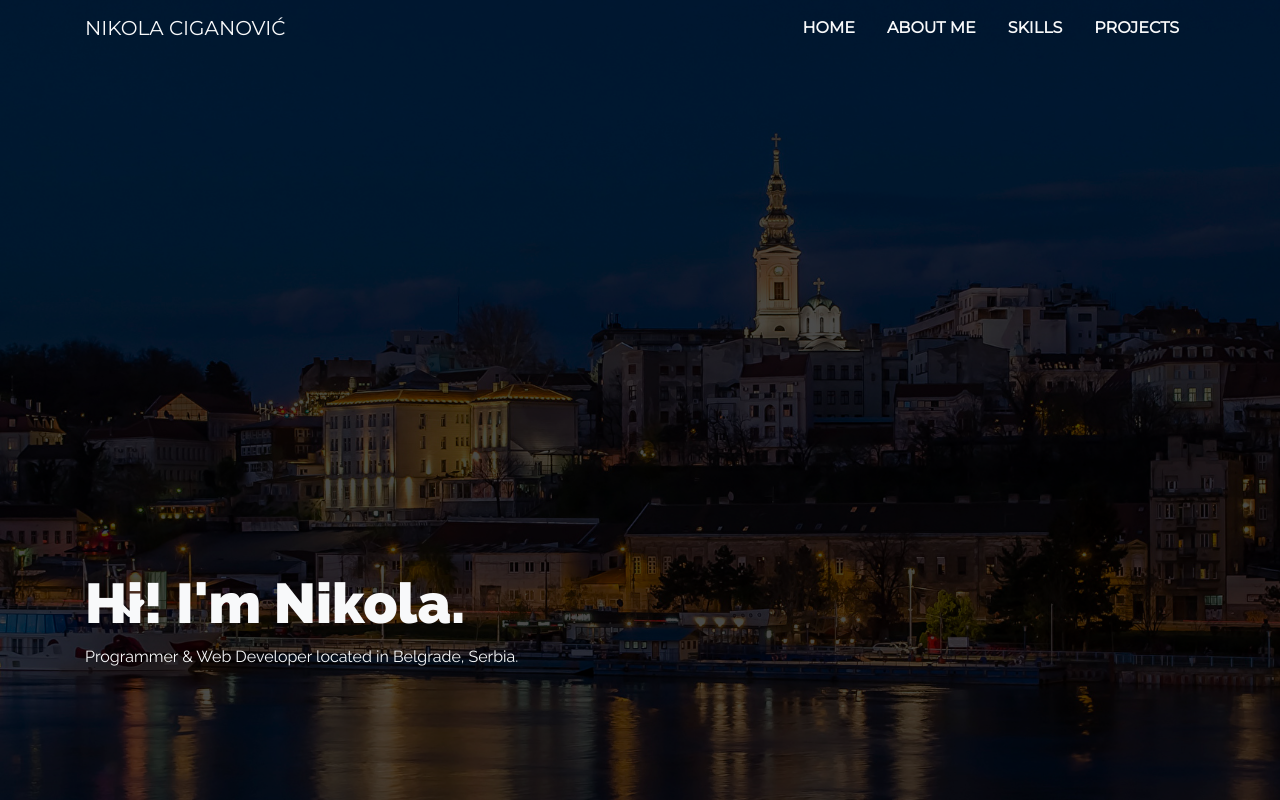
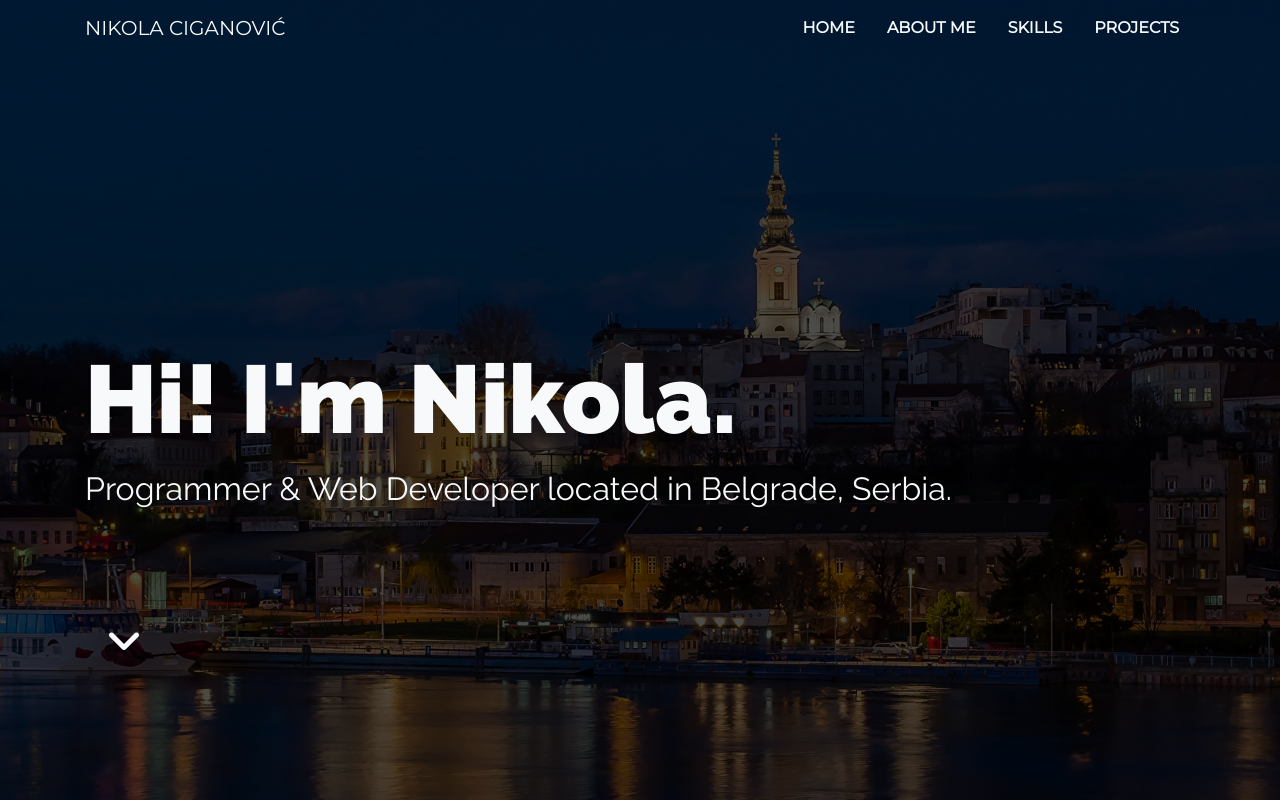
Before and after one commit to nciganovic/New-portfolio, a PHP site: page / in a window 1280 px wide. Run offline with PHP 8.4, Linux system fonts and the light colour scheme; some libraries are stand-ins or nearby versions.

Commit message:
first section flexible

```diff
--- a/css/media.css
+++ b/css/media.css
@@ -1,17 +1,33 @@
 
 @media (min-width: 576px) {
     h1{
-        font-size: 3.5rem;
+        font-size: 4rem;
     }
     .big-mt{
         margin-top: 50%;
     }
+    #intro-desc{
+        font-size: 2rem;
+    }
 }
 
-@media (min-width: 768px) {  }
+@media (min-width: 768px) {
+
+    h1{
+        font-size: 5rem;
+    }
+
+ }
 
 
-@media (min-width: 992px) {  }
+@media (min-width: 992px) {
+    h1{
+        font-size: 6rem;
+    }
+    .big-mt{
+        margin-top: 30%;
+    }
+}
 
 
 @media (min-width: 1200px) {  }
--- a/css/style.css
+++ b/css/style.css
@@ -58,6 +58,6 @@
 }
 .arrow{
     position: absolute !important;
-    bottom: 20%;
-    left: 5%;
+    bottom: -80%;
+    left: -1%;
 }
--- a/index.html
+++ b/index.html
@@ -45,15 +45,15 @@
 
     <!-- INTRO PAGE START -->
     <section id="intro-page">
-        <div class="w-100 vh-100 darker-bg pos-rel">
+        <div class="w-100 vh-100 darker-bg">
             <div class="container">
                 <div class="row">
-                    <div class="col-12 big-mt">
+                    <div id="intro-desc" class="col-12 big-mt pos-rel">
                         <h1 class="text-light raleway-h1">Hi! I'm Nikola.</h1>
                         <p class="text-light raleway-p">Programmer & Web Developer located in Belgrade, Serbia.</p>
-                    </div>
-                    <div class="arrow">
-                        <a class="ml-5" href=""><i class="fas fa-angle-down text-light font-25 animated bounce infinite"></i></a>
+                        <div class="arrow">
+                          <a class="ml-5" href=""><i class="fas fa-angle-down text-light font-25 animated bounce infinite"></i></a>
+                        </div>
                     </div>
                 </div>
             </div>
```
